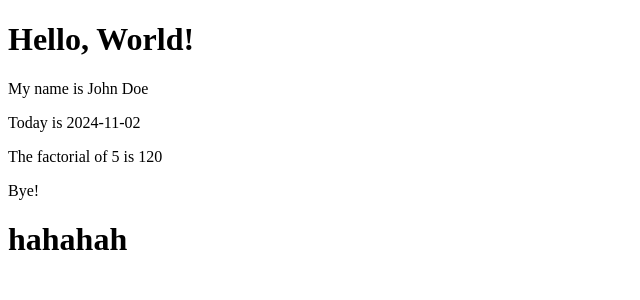
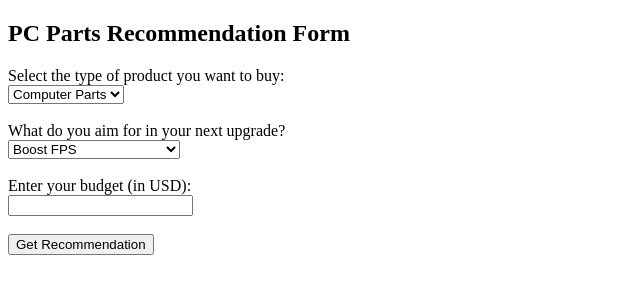
Before and after one commit to kenny2125/infinityfree_git-ftp, a PHP site: page /index3.php in a window 1280 px wide. Shown: the top 300 px of the page, without its empty margins (0-640 px from the left). Run offline with PHP 8.4, Linux system fonts and the light colour scheme.

Commit message:
chore: Update PC Parts Recommendation form in index3.php

```diff
--- a/index3.php
+++ b/index3.php
@@ -2,32 +2,38 @@
 <html lang="en">
 <head>
     <meta charset="UTF-8">
-    <meta name="viewport" content="width=device-width, initial-scale=1.0">
-    <title>Document</title>
+    <title>PC Parts Recommendation</title>
 </head>
 <body>
-    <h1>Hello, World!</h1>
-    <p>My name is <?php echo "John Doe"; ?></p>
-    <p>Today is <?php echo date("Y-m-d"); ?></p>
-    <?php
-    function factorial($n) {
-        if ($n === 0) {
-            return 1;
-        } else {
-            return $n * factorial($n - 1);
-        }
-    }
 
-    $number = 5;
-    $factorial = factorial($number);
+<h2>PC Parts Recommendation Form</h2>
 
-    echo "The factorial of $number is $factorial";
-    ?>
+<form action="recommend.php" method="post">
+    <!-- Step 1: Type of Product -->
+    <label for="productType">Select the type of product you want to buy:</label><br>
+    <select id="productType" name="productType" required>
+        <option value="Computer Parts">Computer Parts</option>
+        <option value="Peripherals">Peripherals</option>
+        <option value="Prebuilt">Prebuilt</option>
+    </select>
+    <br><br>
 
-    <p>Bye!</p>
+    <!-- Step 2: Aim for Next Upgrade -->
+    <label for="upgradeAim">What do you aim for in your next upgrade?</label><br>
+    <select id="upgradeAim" name="upgradeAim" required>
+        <option value="Boost FPS">Boost FPS</option>
+        <option value="Improve Responsiveness">Improve Responsiveness</option>
+        <option value="Increase Storage">Increase Storage</option>
+    </select>
+    <br><br>
 
-    <h1>hahahah</h1>
+    <!-- Step 3: Budget -->
+    <label for="budget">Enter your budget (in USD):</label><br>
+    <input type="number" id="budget" name="budget" min="1" required>
+    <br><br>
 
+    <button type="submit">Get Recommendation</button>
+</form>
 
 </body>
 </html>
```
Also changed, not shown: recommend.php (added, +63 -0 lines).
